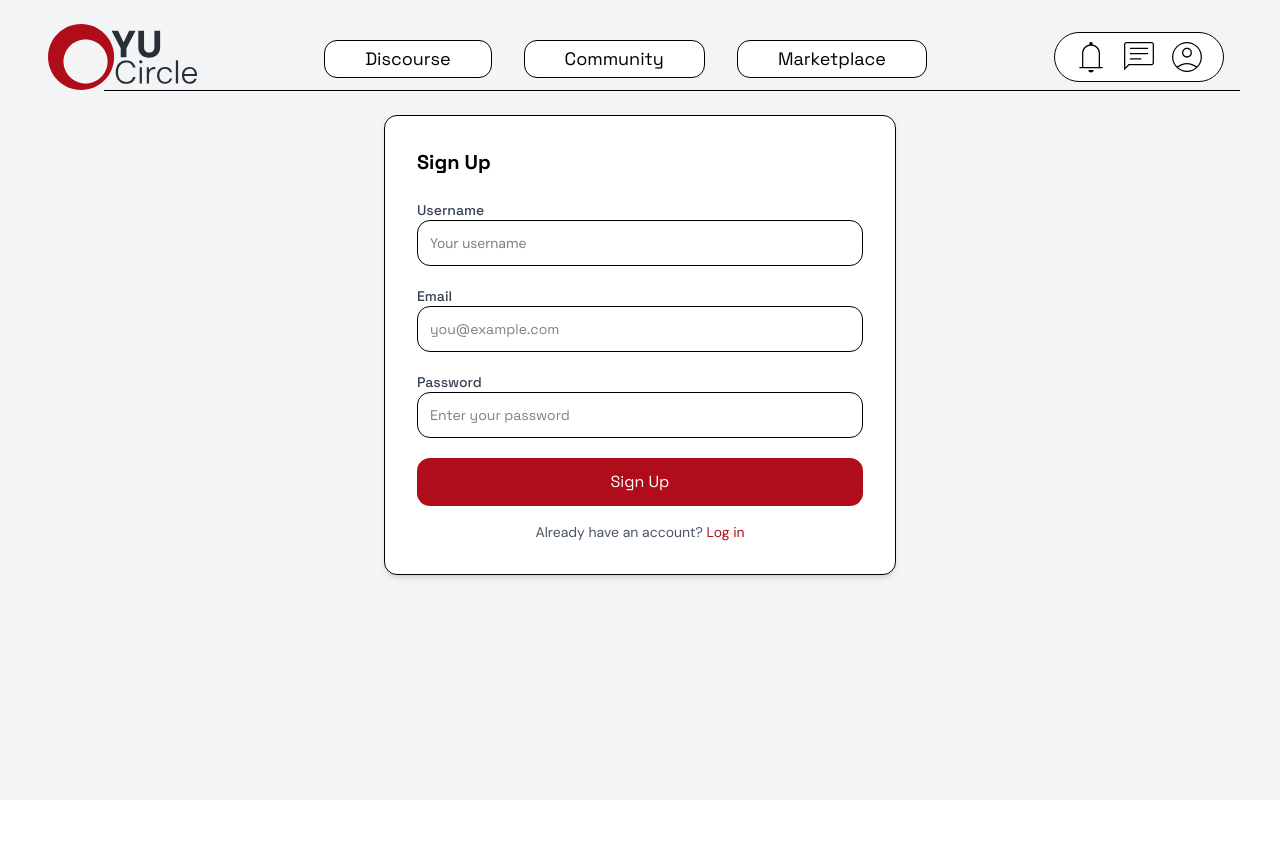
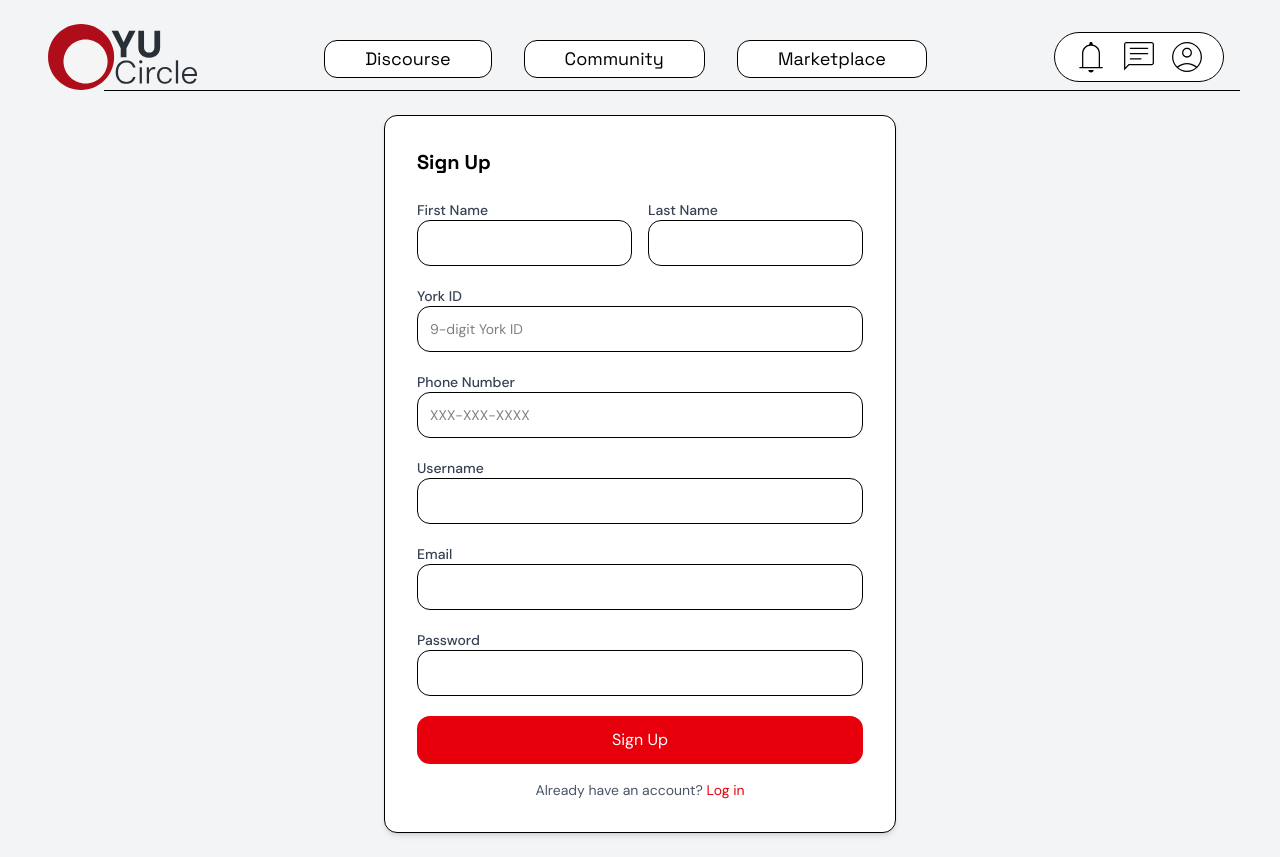
Before and after one commit to yasmine-thandi/yu-circle, a React (Vite) app in the folder frontend/: page /signup in a window 1280 px wide. Before the commit the page ends 800 px from the top, so only its background shows below. Built offline with nearby package versions, Linux system fonts and the light colour scheme.

Commit message:
remove placeholders, update registration page to include remaining fields

```diff
--- a/frontend/src/pages/SignupPage.tsx
+++ b/frontend/src/pages/SignupPage.tsx
@@ -3,12 +3,19 @@ import { Link, useNavigate } from "react-router-dom";
 import Header from "../components/Header/Header";
 
 const SignupPage: React.FC = () => {
+
+  // declare valid form fields
   const [formData, setFormData] = useState({
     username: "",
     email: "",
     password: "",
+    firstname: "",
+    lastname: "",
+    yorkId: "",
+    phoneNumber: "",
   });
 
+  // create empty states
   const [errorMessage, setErrorMessage] = useState("");
   const [successMessage, setSuccessMessage] = useState("");
   const [loading, setLoading] = useState(false);
@@ -16,43 +23,51 @@ const SignupPage: React.FC = () => {
   const navigate = useNavigate();
 
   const handleChange = (e: React.ChangeEvent<HTMLInputElement>) => {
-    setFormData({ ...formData, [e.target.name]: e.target.value });
+    const { name, value } = e.target;
+
+    if (name === "yorkId" && !/^\d{0,9}$/.test(value)) return; // enforce 9 digit length
+    if (name === "phoneNumber" && !/^\d{0,10}$/.test(value.replace(/\D/g, ""))) return; // restrict input to numbers only
+
+    setFormData({ ...formData, [name]: value });
   };
 
+  // auto-format to add dashes when you type phone number
+  const formatPhoneNumber = (phone: string) => {
+    const digits = phone.replace(/\D/g, "");
+    return digits.length > 6
+      ? `${digits.slice(0, 3)}-${digits.slice(3, 6)}-${digits.slice(6, 10)}`
+      : digits.length > 3
+      ? `${digits.slice(0, 3)}-${digits.slice(3, 6)}`
+      : digits;
+  };
+
+  const handlePhoneChange = (e: React.ChangeEvent<HTMLInputElement>) => {
+    setFormData({ ...formData, phoneNumber: formatPhoneNumber(e.target.value) });
+  };
+
+  // submit form
   const handleSubmit = async (e: React.FormEvent) => {
     e.preventDefault();
     setLoading(true);
     setErrorMessage("");
     setSuccessMessage("");
 
+    // send data to database
     try {
       const response = await fetch("/profiles", {
         method: "POST",
         headers: {
           "Content-Type": "application/json",
         },
-        body: JSON.stringify({
-          username: formData.username,
-          password: formData.password,
-          email: formData.email,
-          firstname: "Placeholder", // Placeholder for firstname [no field for that]
-          lastname: "Placeholder",  // Placeholder for lastname [no field for that]
-          yorkId: "Placeholder",    // Placeholder for yorkId [no field for that]
-          phoneNumber: "000-000-0000" // Placeholder for phoneNumber [no field for that]
-        }),
+        body: JSON.stringify(formData),
       });
 
+      // store response for error handling
       const rawText = await response.text();
-      console.log("Raw Response Text:", rawText);
 
       if (response.ok) {
-        console.log("Registration successful:", rawText);
         setSuccessMessage("Registration successful! Redirecting to login...");
-        // Redirect to the home page after successful login so people can login
-        window.location.href = "/login";
-        setTimeout(() => {
-          navigate("/login");
-        }, 2000);
+        setTimeout(() => navigate("/login"), 2000);
       } else {
         throw new Error(rawText || "Registration failed");
       }
@@ -63,6 +78,7 @@ const SignupPage: React.FC = () => {
     }
   };
 
+  // actual web UI
   return (
     <div className="min-h-screen bg-gray-100">
       <Header />
@@ -71,63 +87,44 @@ const SignupPage: React.FC = () => {
           <h1 className="text-xl font-fancy font-bold">Sign Up</h1>
           <br />
           <form onSubmit={handleSubmit} className="space-y-5">
-            <div>
-              <label className="block text-sm font-medium font-fancy text-gray-700">Username</label>
-              <input
-                type="text"
-                name="username"
-                value={formData.username}
-                onChange={handleChange}
-                className="w-full rounded-lg border p-3 text-sm outline-none focus:ring-2 focus:ring-[var(--color-red)]"
-                placeholder="Your username"
-                required
-              />
+            <div className="flex space-x-4">
+              <div className="w-1/2">
+                <label className="block text-sm font-medium text-gray-700">First Name</label>
+                <input type="text" name="firstname" value={formData.firstname} onChange={handleChange} className="w-full rounded-lg border p-3 text-sm outline-none" required />
+              </div>
+              <div className="w-1/2">
+                <label className="block text-sm font-medium text-gray-700">Last Name</label>
+                <input type="text" name="lastname" value={formData.lastname} onChange={handleChange} className="w-full rounded-lg border p-3 text-sm outline-none" required />
+              </div>
             </div>
             <div>
-              <label className="block text-sm font-medium font-fancy text-gray-700">Email</label>
-              <input
-                type="email"
-                name="email"
-                value={formData.email}
-                onChange={handleChange}
-                className="w-full rounded-lg border p-3 text-sm outline-none font-fancy focus:ring-2 focus:ring-[var(--color-red)]"
-                placeholder="you@example.com"
-                required
-              />
+              <label className="block text-sm font-medium text-gray-700">York ID</label>
+              <input type="text" name="yorkId" value={formData.yorkId} onChange={handleChange} className="w-full rounded-lg border p-3 text-sm outline-none" placeholder="9-digit York ID" required />
             </div>
             <div>
-              <label className="block text-sm font-medium font-fancy text-gray-700">Password</label>
-              <input
-                type="password"
-                name="password"
-                value={formData.password}
-                onChange={handleChange}
-                className="w-full rounded-lg border p-3 text-sm font-fancy outline-none focus:ring-2 focus:ring-[var(--color-red)]"
-                placeholder="Enter your password"
-                required
-              />
+              <label className="block text-sm font-medium text-gray-700">Phone Number</label>
+              <input type="text" name="phoneNumber" value={formData.phoneNumber} onChange={handlePhoneChange} className="w-full rounded-lg border p-3 text-sm outline-none" placeholder="XXX-XXX-XXXX" required />
             </div>
-
-            {errorMessage && (
-              <p className="text-red-600 text-sm">{errorMessage}</p>
-            )}
-            {successMessage && (
-              <p className="text-green-600 text-sm">{successMessage}</p>
-            )}
-
-            <button
-              type="submit"
-              className="w-full rounded-lg bg-[var(--color-red)] p-3 font-fancy text-white transition hover:bg-red-700"
-              disabled={loading}
-            >
+            <div>
+              <label className="block text-sm font-medium text-gray-700">Username</label>
+              <input type="text" name="username" value={formData.username} onChange={handleChange} className="w-full rounded-lg border p-3 text-sm outline-none" required />
+            </div>
+            <div>
+              <label className="block text-sm font-medium text-gray-700">Email</label>
+              <input type="email" name="email" value={formData.email} onChange={handleChange} className="w-full rounded-lg border p-3 text-sm outline-none" required />
+            </div>
+            <div>
+              <label className="block text-sm font-medium text-gray-700">Password</label>
+              <input type="password" name="password" value={formData.password} onChange={handleChange} className="w-full rounded-lg border p-3 text-sm outline-none" required />
+            </div>
+            {errorMessage && <p className="text-red-600 text-sm">{errorMessage}</p>}
+            {successMessage && <p className="text-green-600 text-sm">{successMessage}</p>}
+            <button type="submit" className="w-full rounded-lg bg-red-600 p-3 text-white transition hover:bg-red-700" disabled={loading}>
               {loading ? "Signing up..." : "Sign Up"}
             </button>
           </form>
           <p className="mt-4 text-center text-sm text-gray-600">
-            Already have an account?{" "}
-            <Link to="/login" className="text-[var(--color-red)] hover:underline">
-              Log in
-            </Link>
+            Already have an account? <Link to="/login" className="text-red-600 hover:underline">Log in</Link>
           </p>
         </div>
       </div>
```
